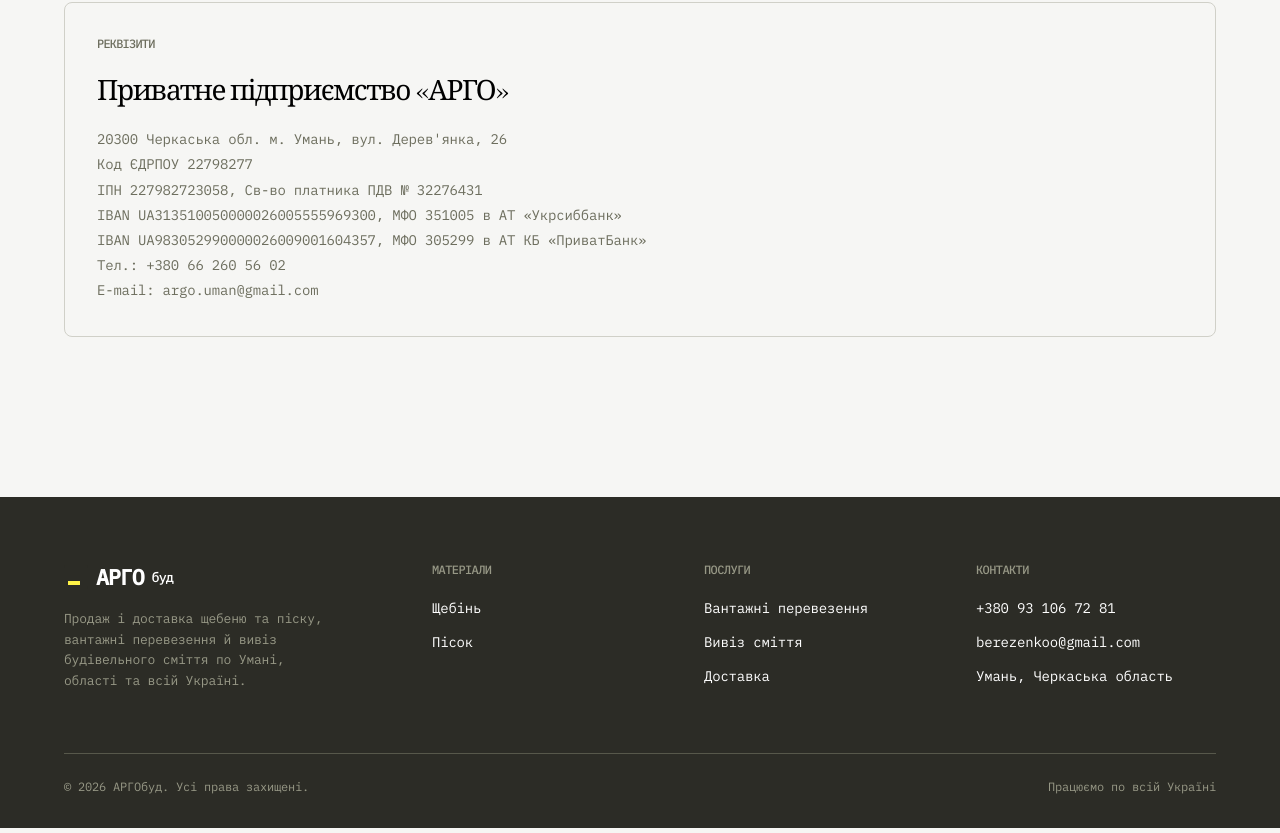
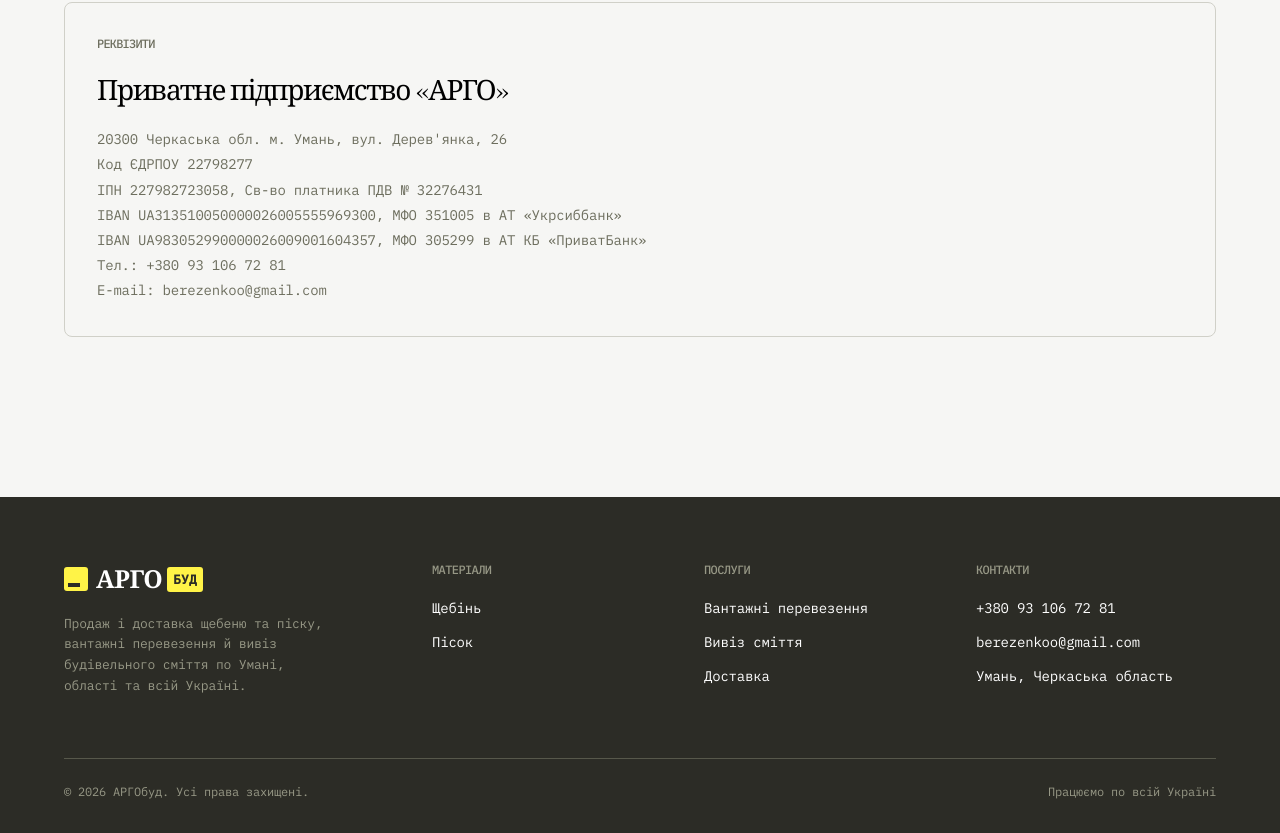
Before and after one commit to Dmitriy-Herasymenko/shcheben-prime, a plain HTML site: page kontakty.html in a window 1280 px wide. Shown: the part 1262-2095 px from the top of the page. Drawn offline with Linux system fonts and the light colour scheme.

Commit message:
Restyle header logo and add favicon
Rework the АРГОбуд logo mark into a black pill with a yellow icon and badge, and add an SVG favicon with PNG/apple-touch-icon fallbacks across all pages.

```diff
--- a/css/style.css
+++ b/css/style.css
@@ -262,24 +262,42 @@
 .logo {
   display: flex;
   align-items: center;
-  gap: 8px;
-  font-family: var(--font-mono);
-  font-weight: 500;
   font-size: 16px;
-  letter-spacing: -0.067em;
+  background: var(--color-carbon);
+  border-radius: var(--radius-sm);
+  padding: 6px 12px 6px 8px;
 }
 .logo-mark {
   width: 24px;
   height: 24px;
   border-radius: var(--radius-sm);
-  background: var(--color-carbon);
+  background: var(--color-yellow);
   position: relative;
   flex-shrink: 0;
   transition: transform 0.5s var(--ease-out);
 }
 .logo:hover .logo-mark { transform: rotate(-8deg) scale(1.06); }
-.logo-big { font-size: 1.35em; font-weight: 700; }
-.logo-small { font-size: 0.85em; font-weight: 500; }
+.logo-big {
+  font-family: var(--font-serif);
+  font-size: 1.55em;
+  font-weight: 600;
+  letter-spacing: -0.02em;
+  margin-left: 8px;
+  color: #ffffff;
+}
+.logo-small {
+  font-family: var(--font-mono);
+  font-size: 0.8em;
+  font-weight: 700;
+  letter-spacing: 0.02em;
+  text-transform: uppercase;
+  color: var(--color-carbon);
+  background: var(--color-yellow);
+  border-radius: 3px;
+  padding: 3px 6px;
+  margin-left: 5px;
+  align-self: center;
+}
 .logo-mark::after {
   content: "";
   position: absolute;
@@ -287,7 +305,7 @@
   bottom: 4px;
   width: 12px;
   height: 4px;
-  background: var(--color-yellow);
+  background: var(--color-carbon);
 }
 .nav-links {
   display: flex;
@@ -788,7 +806,7 @@
   grid-template-columns: 1.4fr 1fr 1fr 1fr;
   gap: 32px;
 }
-.footer-brand .logo { color: #ffffff; }
+.footer-brand .logo { color: #ffffff; background: transparent; padding: 0; }
 .footer-brand p {
   font-family: var(--font-mono);
   font-size: 13px;
--- a/kontakty.html
+++ b/kontakty.html
@@ -14,6 +14,9 @@
 <link rel="preconnect" href="https://fonts.googleapis.com">
 <link rel="preconnect" href="https://fonts.gstatic.com" crossorigin>
 <link href="https://fonts.googleapis.com/css2?family=Fraunces:opsz,wght@9..144,300;9..144,400&family=IBM+Plex+Mono:wght@300;400;500&display=swap" rel="stylesheet">
+<link rel="icon" type="image/svg+xml" href="favicon.svg">
+<link rel="icon" type="image/png" sizes="32x32" href="favicon-32.png">
+<link rel="apple-touch-icon" href="apple-touch-icon.png">
 <link rel="stylesheet" href="css/style.css">
 <script type="application/ld+json">
 {
@@ -164,8 +167,8 @@
           ІПН 227982723058, Св-во платника ПДВ № 32276431<br>
           IBAN UA313510050000026005555969300, МФО 351005 в АТ «Укрсиббанк»<br>
           IBAN UA983052990000026009001604357, МФО 305299 в АТ КБ «ПриватБанк»<br>
-          Тел.: <a href="tel:+380662605602">+380 66 260 56 02</a><br>
-          E-mail: <a href="mailto:argo.uman@gmail.com">argo.uman@gmail.com</a>
+          Тел.: <a href="tel:+380931067281">+380 93 106 72 81</a><br>
+          E-mail: <a href="mailto:berezenkoo@gmail.com">berezenkoo@gmail.com</a>
         </p>
       </div>
     </div>
```
Also changed, not shown: dostavka.html (+3 -0 lines), index.html (+3 -0 lines), pisok.html (+3 -0 lines), poslugy.html (+3 -0 lines), shcheben.html (+3 -0 lines), apple-touch-icon.png (added), favicon-32.png (added), favicon.svg (added).
